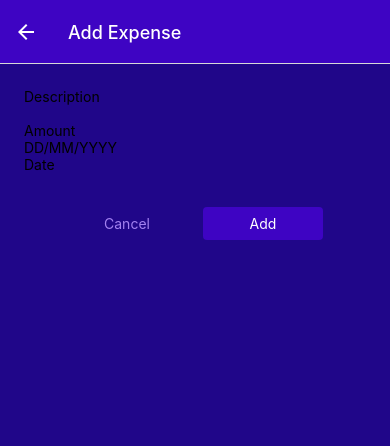
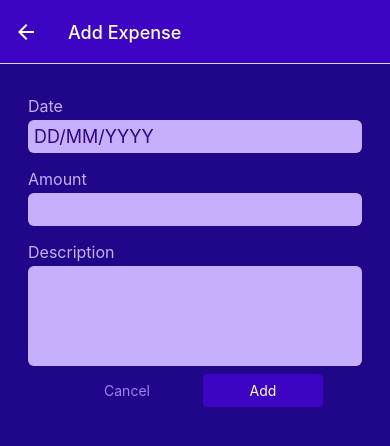
Before and after one commit to 1KRS/exoda-rn, a React Native app: screen /ManageExpense in a window 390 px wide. Shown: the top 446 px of the page. Built offline with nearby package versions, Linux system fonts and the light colour scheme.

Commit message:
Adding Styling to Inputs

```diff
--- a/components/ManageExpense/ExpenseForm.js
+++ b/components/ManageExpense/ExpenseForm.js
@@ -2,27 +2,32 @@
 import Input from './Input';
 
 const ExpenseForm = () => {
-const amountChangeHandler = () => {
-
-}
-
+  const amountChangeHandler = () => {};
 
   return (
     <View>
-      <Input label="Description" textInputConfig={{
-        keyboardType: 'decimal-pad',
-        onChangeText: amountChangeHandler,
-      }}/>
-      <Input label="Amount" textInputConfig={{
-        placeholder: 'DD/MM/YYYY',
-        maxLength: 10,
-        onChangeText: () => {},
-
-      }}/>
-      <Input label="Date" textInputConfig={{
-        multiline: true,
-        autoCapitalize: 'words'
-      }}/>
+      <Input
+        label="Date"
+        textInputConfig={{
+          placeholder: 'DD/MM/YYYY',
+          maxLength: 10,
+          onChangeText: () => {},
+        }}
+      />
+      <Input
+        label="Amount"
+        textInputConfig={{
+          keyboardType: 'decimal-pad',
+          onChangeText: amountChangeHandler,
+        }}
+      />
+      <Input
+        label="Description"
+        textInputConfig={{
+          multiline: true,
+          autoCapitalize: 'words',
+        }}
+      />
     </View>
   );
 };
--- a/components/ManageExpense/Input.js
+++ b/components/ManageExpense/Input.js
@@ -1,11 +1,44 @@
-import { Text, TextInput, View } from 'react-native';
+import { StyleSheet, Text, TextInput, View } from 'react-native';
+import { GlobalStyles } from '../../constants/styles';
+
+const Colors = GlobalStyles.colors;
 
 const Input = ({label, textInputConfig}) => {
+
+let inputStyles = [styles.input]
+
+if (textInputConfig && textInputConfig.multiline) {
+  inputStyles.push(styles.inputMultiline)
+}
+
   return (
-    <View>
-      <Text>{label}</Text>
-      <TextInput {...textInputConfig} />
+    <View style={styles.container}>
+      <Text style={styles.label}>{label}</Text>
+      <TextInput {...textInputConfig} style={inputStyles}/>
     </View>
   );
 };
 export default Input;
+
+const styles = StyleSheet.create({
+  container:{
+    marginHorizontal: 4,
+    marginVertical: 8,
+  },
+  label:{
+    fontSize: 16,
+    color: Colors.primary100,
+    marginBottom: 4
+  },
+  input:{
+    backgroundColor: Colors.primary100,
+    color: Colors.primary700,
+    padding: 6,
+    borderRadius: 6,
+    fontSize: 18,
+  },
+  inputMultiline:{
+    minHeight: 100,
+    textAlignVertical: 'top'
+  },
+})
```
